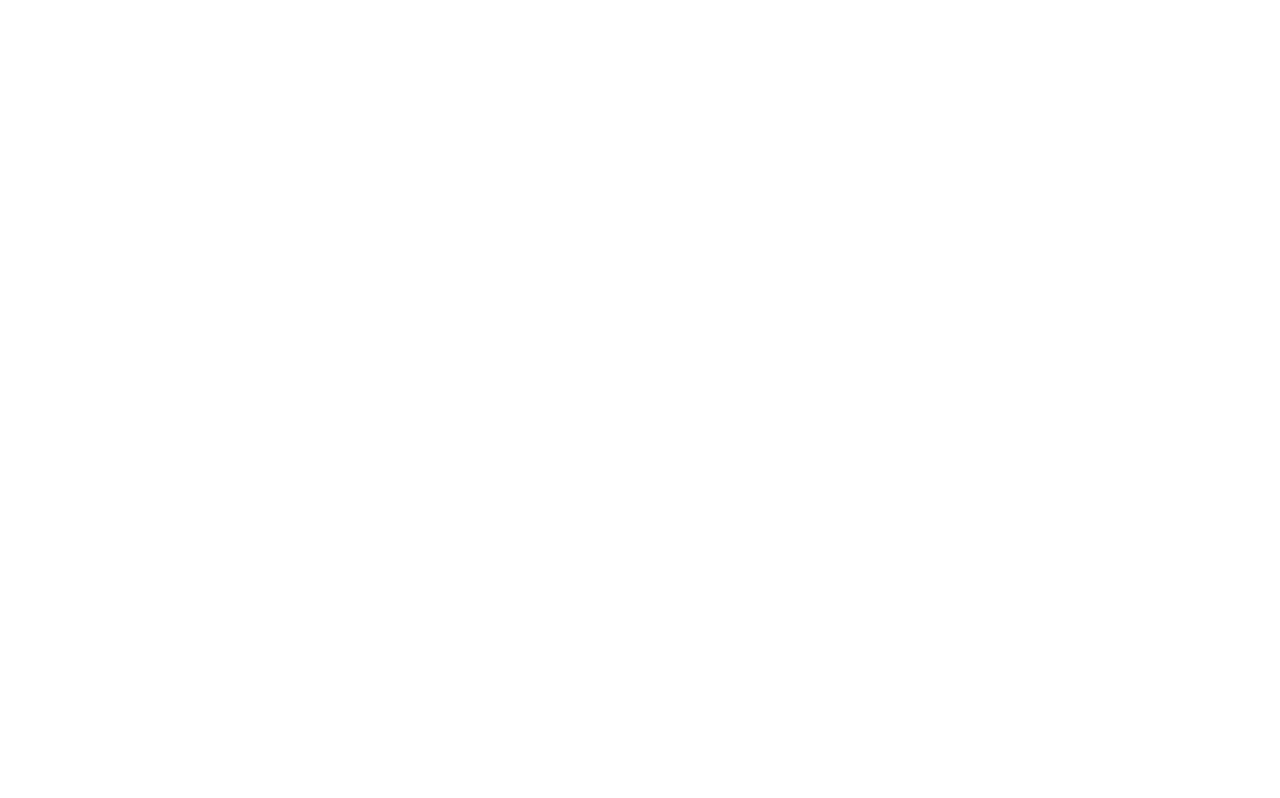
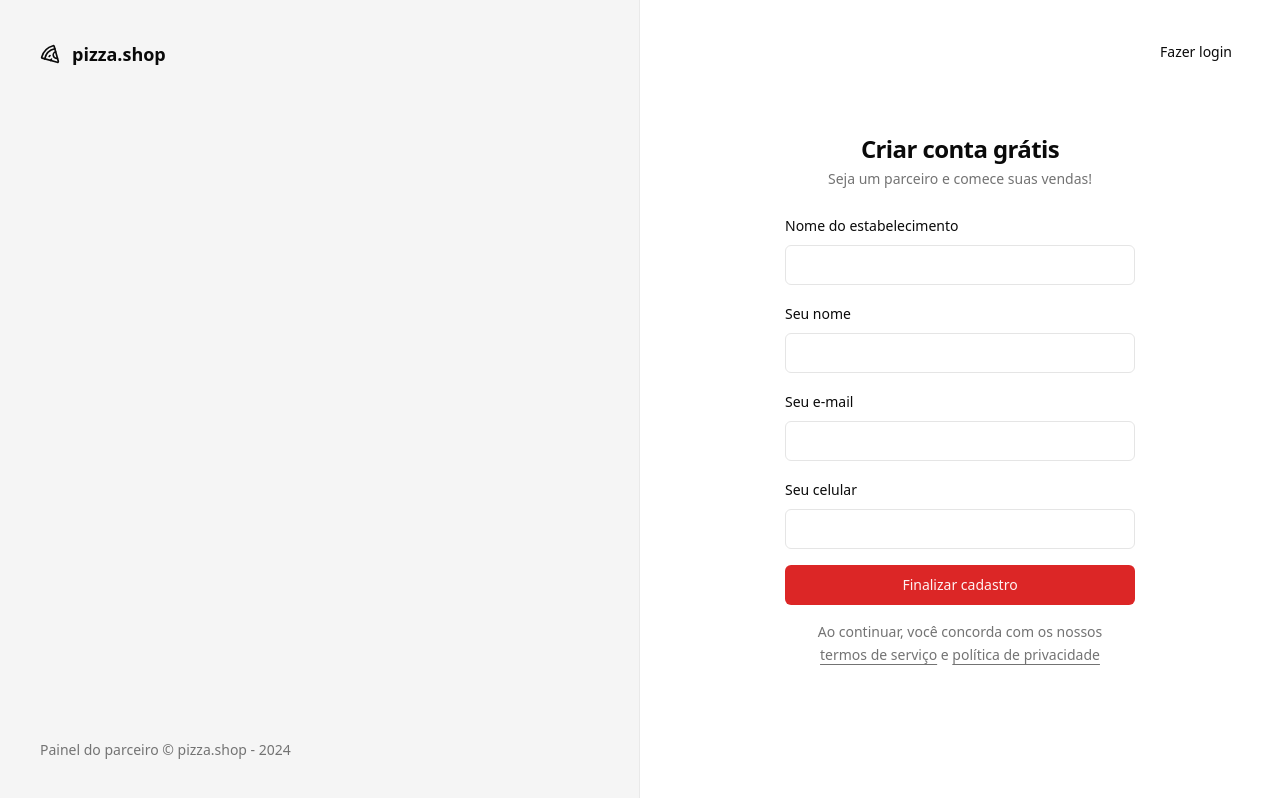
Before and after one commit to gabrieldesiderio/pizzashop-web, a React (Vite) app: page /sign-up in a window 1280 px wide. Before the commit this address had no page. Built offline with nearby package versions, Linux system fonts and the light colour scheme.

Commit message:
create sign-up page

```diff
--- a/src/pages/_layouts/auth.tsx
+++ b/src/pages/_layouts/auth.tsx
@@ -13,7 +13,7 @@
         </footer>
       </div>
 
-      <div className="flex flex-col items-center justify-center">
+      <div className="relative flex flex-col items-center justify-center">
         <Outlet />
       </div>
     </div>
--- a/src/pages/auth/sign-in.tsx
+++ b/src/pages/auth/sign-in.tsx
@@ -1,6 +1,7 @@
 import { Loader2 } from 'lucide-react'
 import { Helmet } from 'react-helmet-async'
 import { useForm } from 'react-hook-form'
+import { Link } from 'react-router'
 import { toast } from 'sonner'
 import { z } from 'zod'
 
@@ -42,6 +43,9 @@
     <>
       <Helmet title="Login" />
       <div className="p-8">
+        <Button className="absolute right-8 top-8" variant="ghost" asChild>
+          <Link to="/sign-up">Novo estabelecimento</Link>
+        </Button>
         <div className="flex w-[350px] flex-col justify-center gap-6">
           <div className="flex flex-col gap-1 text-center">
             <h1 className="text-2xl font-semibold tracking-tight">
--- /dev/null
+++ b/src/pages/auth/sign-up.tsx
@@ -0,0 +1,115 @@
+import { Loader2 } from 'lucide-react'
+import { Helmet } from 'react-helmet-async'
+import { useForm } from 'react-hook-form'
+import { Link, useNavigate } from 'react-router'
+import { toast } from 'sonner'
+import { z } from 'zod'
+
+import { Button } from '@/components/ui/button'
+import { Input } from '@/components/ui/input'
+import { Label } from '@/components/ui/label'
+
+const signUpForm = z.object({
+  restaurantName: z.string(),
+  managerName: z.string(),
+  phone: z.string(),
+  email: z.string().email(),
+})
+
+type SignUpForm = z.infer<typeof signUpForm>
+
+export function SignUp() {
+  const navigate = useNavigate()
+
+  const {
+    register,
+    handleSubmit,
+    formState: { isSubmitting },
+  } = useForm<SignUpForm>()
+
+  async function handleSignUp(data: SignUpForm) {
+    try {
+      console.log(data)
+
+      await new Promise((resolve) => setTimeout(resolve, 2000))
+
+      toast.success('Restaurante cadastrado com sucesso', {
+        action: {
+          label: 'Login',
+          onClick: () => navigate('/sign-in'),
+        },
+      })
+    } catch (error) {
+      toast.error('Erro ao cadastrar restaurante.')
+    }
+  }
+
+  return (
+    <>
+      <Helmet title="Cadastro" />
+      <div className="p-8">
+        <Button className="absolute right-8 top-8" variant="ghost" asChild>
+          <Link to="/sign-in">Fazer login</Link>
+        </Button>
+        <div className="flex w-[350px] flex-col justify-center gap-6">
+          <div className="flex flex-col gap-1 text-center">
+            <h1 className="text-2xl font-semibold tracking-tight">
+              Criar conta grátis
+            </h1>
+            <p className="text-sm text-muted-foreground">
+              Seja um parceiro e comece suas vendas!
+            </p>
+          </div>
+          <form className="space-y-4" onSubmit={handleSubmit(handleSignUp)}>
+            <div className="space-y-2">
+              <Label htmlFor="restaurantName">Nome do estabelecimento</Label>
+              <Input
+                id="restaurantName"
+                type="yexy"
+                {...register('restaurantName')}
+              />
+            </div>
+
+            <div className="space-y-2">
+              <Label htmlFor="managerName">Seu nome</Label>
+              <Input
+                id="managerName"
+                type="text"
+                {...register('managerName')}
+              />
+            </div>
+
+            <div className="space-y-2">
+              <Label htmlFor="email">Seu e-mail</Label>
+              <Input id="email" type="email" {...register('email')} />
+            </div>
+
+            <div className="space-y-2">
+              <Label htmlFor="phone">Seu celular</Label>
+              <Input id="phone" type="tel" {...register('phone')} />
+            </div>
+
+            <Button className="w-full" type="submit" disabled={isSubmitting}>
+              {isSubmitting ? (
+                <Loader2 className="animate-spin" />
+              ) : (
+                'Finalizar cadastro'
+              )}
+            </Button>
+
+            <p className="px-6 text-center text-sm leading-relaxed text-muted-foreground">
+              Ao continuar, você concorda com os nossos{' '}
+              <a className="underline underline-offset-4" href="#">
+                termos de serviço
+              </a>{' '}
+              e{' '}
+              <a className="underline underline-offset-4" href="#">
+                política de privacidade
+              </a>
+            </p>
+          </form>
+        </div>
+      </div>
+    </>
+  )
+}
--- a/src/routes.tsx
+++ b/src/routes.tsx
@@ -4,12 +4,14 @@
 import { AuthLayout } from './pages/_layouts/auth'
 import { Dashboard } from './pages/app/dashboard'
 import { SignIn } from './pages/auth/sign-in'
+import { SignUp } from './pages/auth/sign-up'
 
 export function AppRoutes() {
   return (
     <Routes>
       <Route element={<AuthLayout />}>
         <Route path="sign-in" element={<SignIn />} />
+        <Route path="sign-up" element={<SignUp />} />
       </Route>
 
       <Route element={<AppLayout />}>
```
